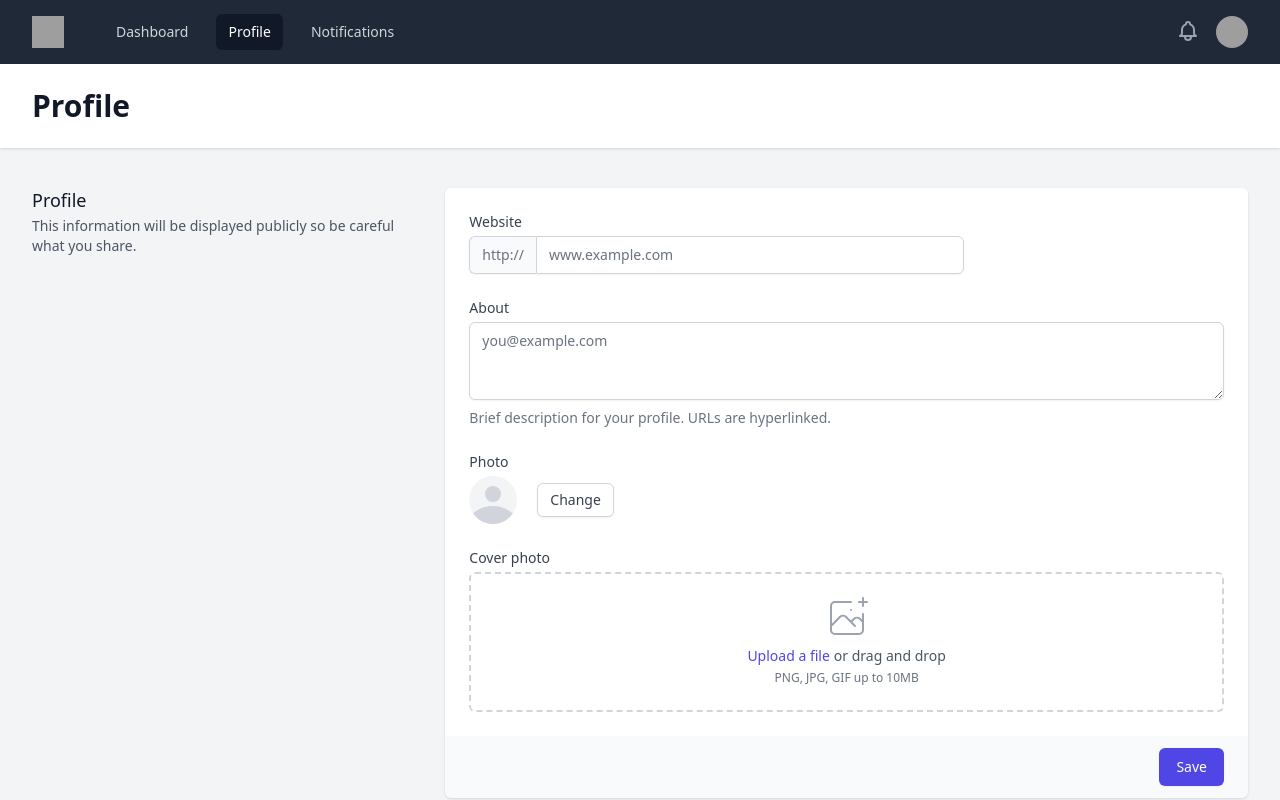
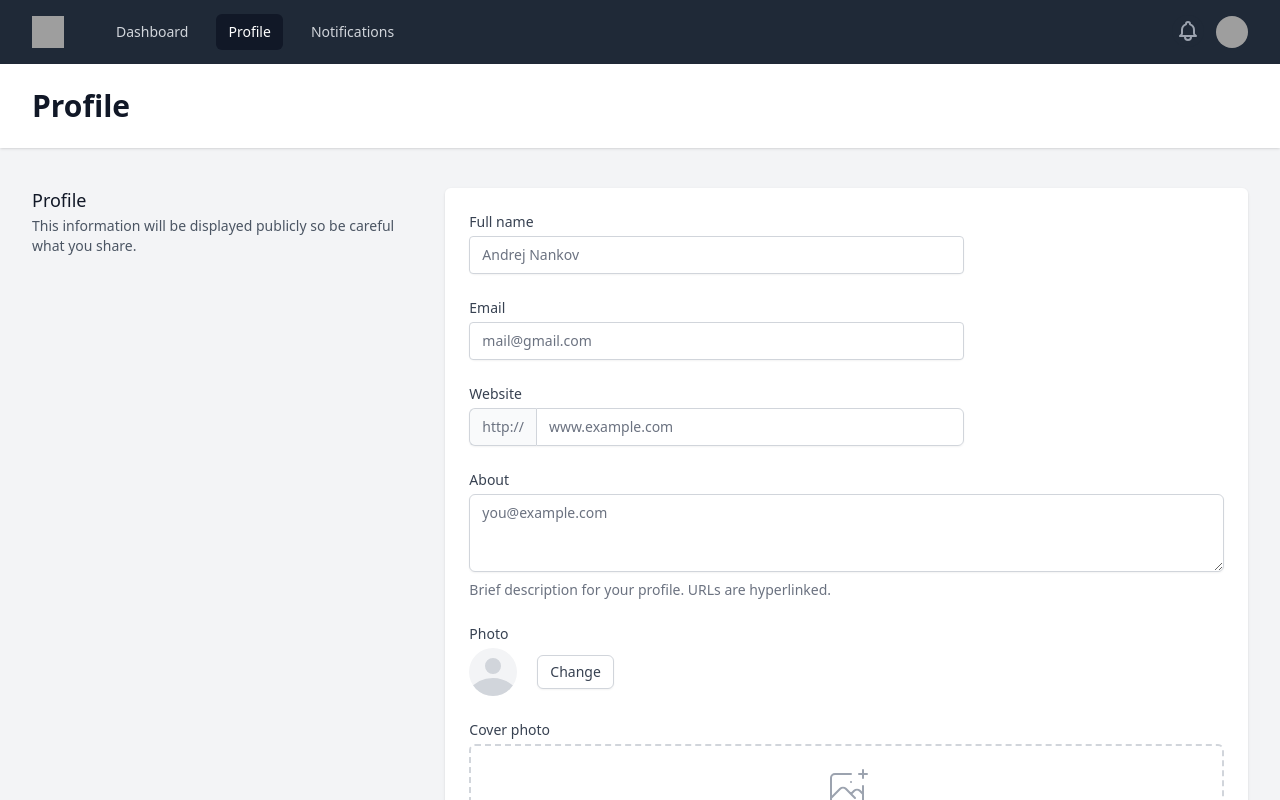
Before and after one commit to testing-examples-nanorocks/pilot-share-me-app, a React (Vite) app in the folder shareMe/: page /profile in a window 1280 px wide. Shown: the top 800 px of the page. Built offline with nearby package versions, Linux system fonts and the light colour scheme; grey boxes are pictures that could not be loaded.

Commit message:
Add missing inputs

```diff
--- a/shareMe/src/pages/ProfilePage.tsx
+++ b/shareMe/src/pages/ProfilePage.tsx
@@ -27,6 +27,24 @@ export default function Profile({ }: Props) {
                   <form action="#" method="POST">
                     <div className="shadow sm:rounded-md sm:overflow-hidden">
                       <div className="px-4 py-5 bg-white space-y-6 sm:p-6">
+                        <div className="grid grid-cols-3 gap-6">
+                          <div className="col-span-3 sm:col-span-2">
+                            <label htmlFor="company-website" className="block text-sm font-medium text-gray-700"> Full name </label>
+                            <div className="mt-1 flex rounded-md shadow-sm">
+                              <input type="text" name="company-website" id="company-website" className="focus:ring-indigo-500 focus:border-indigo-500 flex-1 block w-full rounded sm:text-sm border-gray-300" placeholder="Andrej Nankov" />
+                            </div>
+                          </div>
+                        </div>
+
+                        <div className="grid grid-cols-3 gap-6">
+                          <div className="col-span-3 sm:col-span-2">
+                            <label htmlFor="company-website" className="block text-sm font-medium text-gray-700"> Email </label>
+                            <div className="mt-1 flex rounded-md shadow-sm">
+                              <input type="text" name="company-website" id="company-website" className="focus:ring-indigo-500 focus:border-indigo-500 flex-1 block w-full rounded sm:text-sm border-gray-300" placeholder="mail@gmail.com" disabled />
+                            </div>
+                          </div>
+                        </div>
+
                         <div className="grid grid-cols-3 gap-6">
                           <div className="col-span-3 sm:col-span-2">
                             <label htmlFor="company-website" className="block text-sm font-medium text-gray-700"> Website </label>
```
